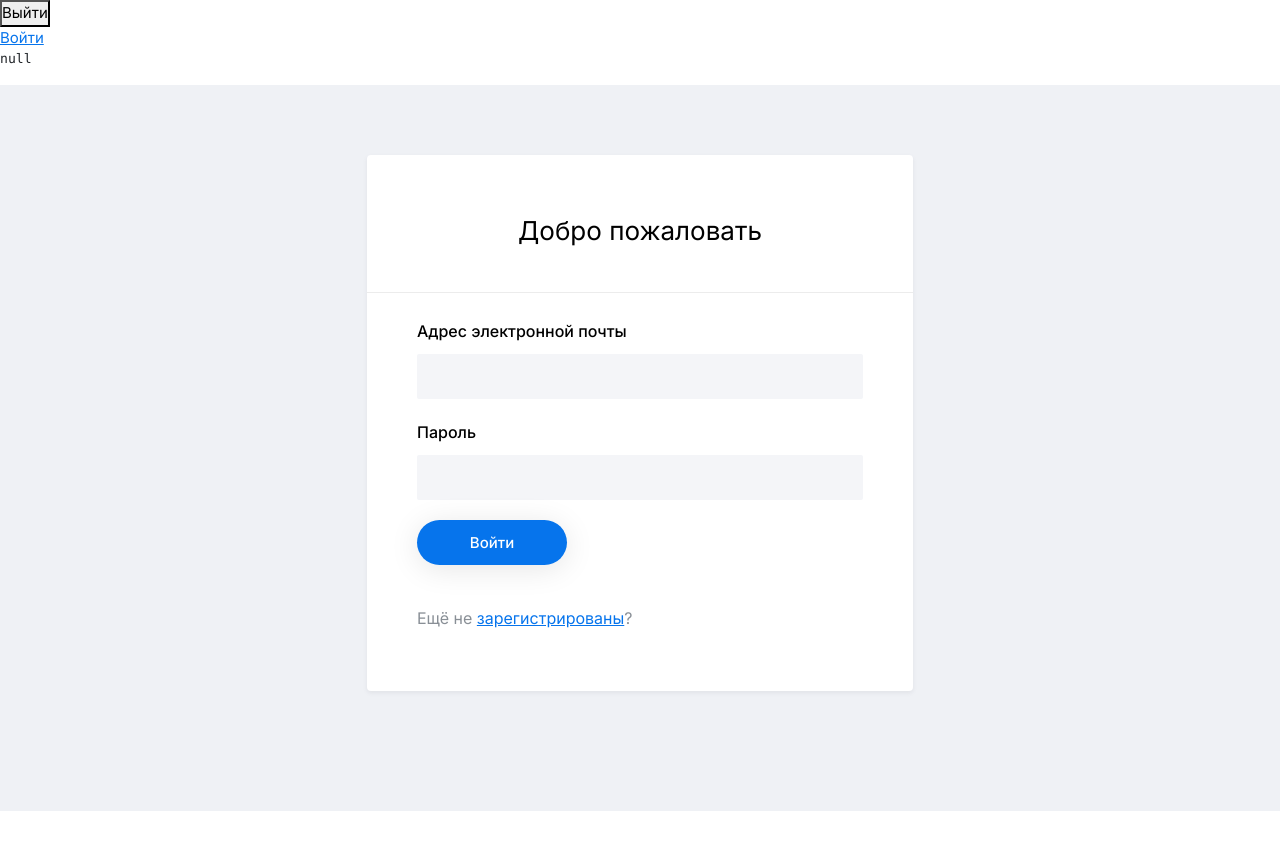
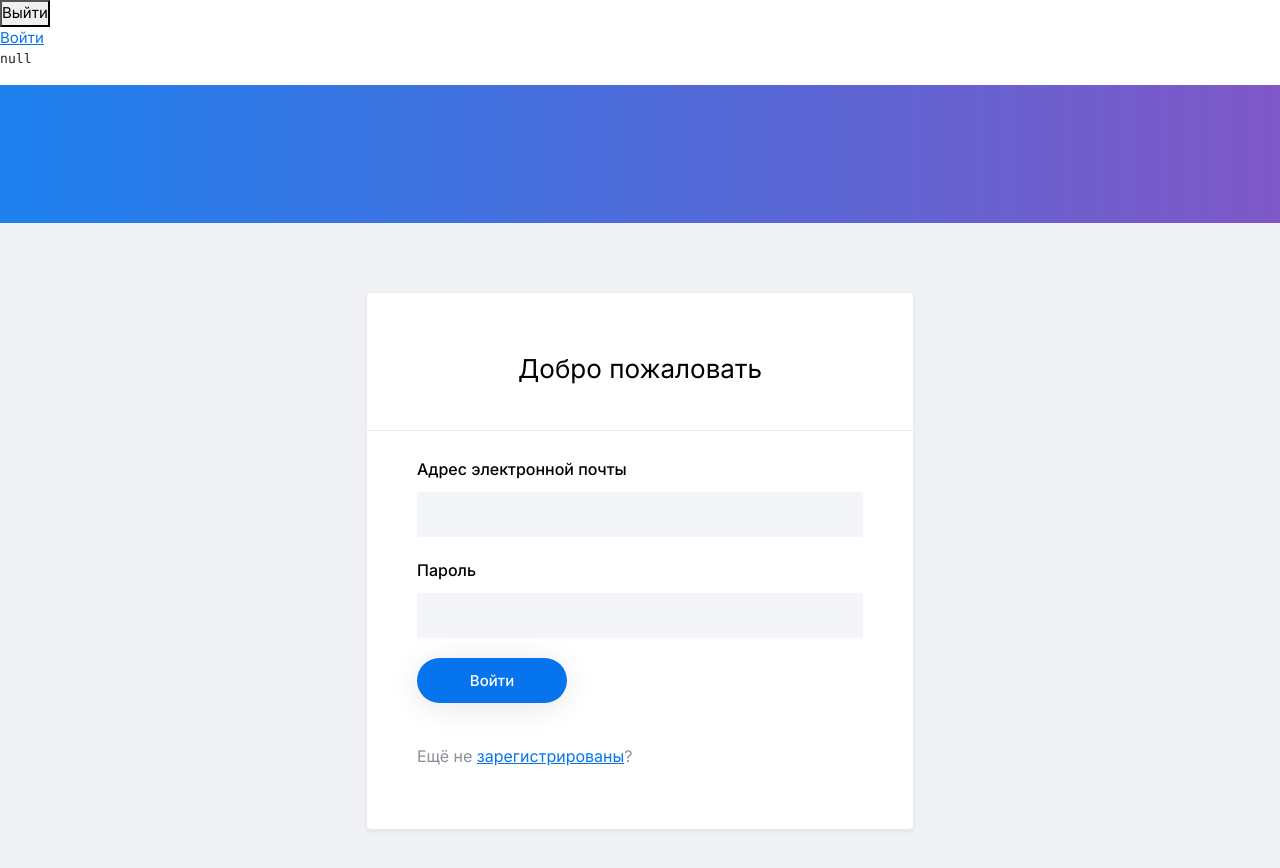
Before and after one commit to andreynovikov/telecom-marketplace, a Next.js app in the folder frontend/: page /auth/login in a window 1280 px wide. Shown: the top 868 px of the page. Before the commit the page ends 811 px from the top, so only its background shows below. Built offline with nearby package versions, Linux system fonts and the light colour scheme; no server answers.

Commit message:
Page title

```diff
--- a/frontend/app/auth/login/page.js
+++ b/frontend/app/auth/login/page.js
@@ -1,6 +1,8 @@
 import Link from 'next/link'
 
 import { signIn } from '@/lib/auth'
+
+import PageTitle from '@/components/ui/page-title'
 
 export default function Login() {
     const loginAction = async (formData) => {
@@ -12,6 +14,8 @@ export default function Login() {
     const error = undefined
 
     return (
+        <>
+            <PageTitle title="Вход" />
             <section className="signup_area section--padding2">
                 <div className="container">
                     <div className="row">
@@ -45,5 +49,6 @@ export default function Login() {
                     </div>
                 </div>
             </section>
+        </>
     )
 }
--- a/frontend/app/auth/register/page.js
+++ b/frontend/app/auth/register/page.js
@@ -1,6 +1,7 @@
 import Link from 'next/link'
 
 import { signUp } from '@/lib/auth'
+import PageTitle from '@/components/ui/page-title'
 
 export default function SignUp() {
     const registrationAction = async (formData) => {
@@ -11,6 +12,8 @@ export default function SignUp() {
     }
 
     return (
+        <>
+            <PageTitle title="Регистрация" />
             <section className="signup_area section--padding2">
                 <div className="container">
                     <div className="row">
@@ -55,5 +58,6 @@ export default function SignUp() {
                     </div>
                 </div>
             </section>
+        </>
     )
 }
--- a/frontend/app/user/profile/contractor/layout.js
+++ b/frontend/app/user/profile/contractor/layout.js
@@ -1,5 +1,9 @@
+import PageTitle from '@/components/ui/page-title';
+
 export default function DashboardLayout({ children }) {
     return (
+        <>
+            <PageTitle title="Панель управления" />
             <section className="dashboard-area">
                 <div className="dashboard_contents">
                     <div className="container">
@@ -7,5 +11,6 @@ export default function DashboardLayout({ children }) {
                     </div>
                 </div>
             </section>
+        </>
     )
 }
--- /dev/null
+++ b/frontend/components/ui/page-title.js
@@ -0,0 +1,15 @@
+export default function PageTitle(props) {
+    const { title } = props
+
+    return (
+        <section class="breadcrumb-area">
+            <div class="container">
+                <div class="row">
+                    <div class="col-md-12">
+                        <h1 class="page-title">{title}</h1>
+                    </div>
+                </div>
+            </div>
+        </section>
+    )
+}
```
Lines whose indentation alone changed are shown as unchanged.
